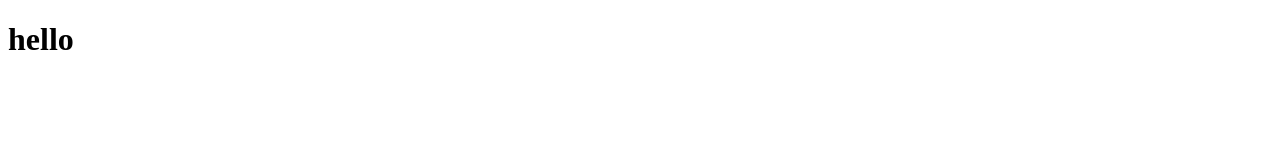
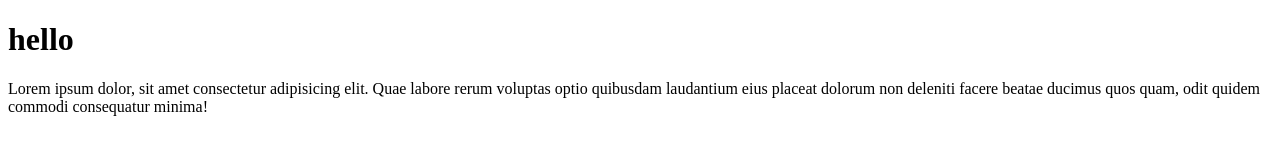
Before and after one commit to harshitvs/sample-repo, a plain HTML site: page index.html in a window 1280 px wide. Drawn offline with Linux system fonts and the light colour scheme.

Commit message:
information added

```diff
--- a/index.html
+++ b/index.html
@@ -7,5 +7,9 @@
 <body>
     <h1>hello</h1>
 
+    <p>
+        Lorem ipsum dolor, sit amet consectetur adipisicing elit. Quae labore rerum voluptas optio quibusdam laudantium eius placeat dolorum non deleniti facere beatae ducimus quos quam, odit quidem commodi consequatur minima!
+    </p>
+
 </body>
 </html>
```
